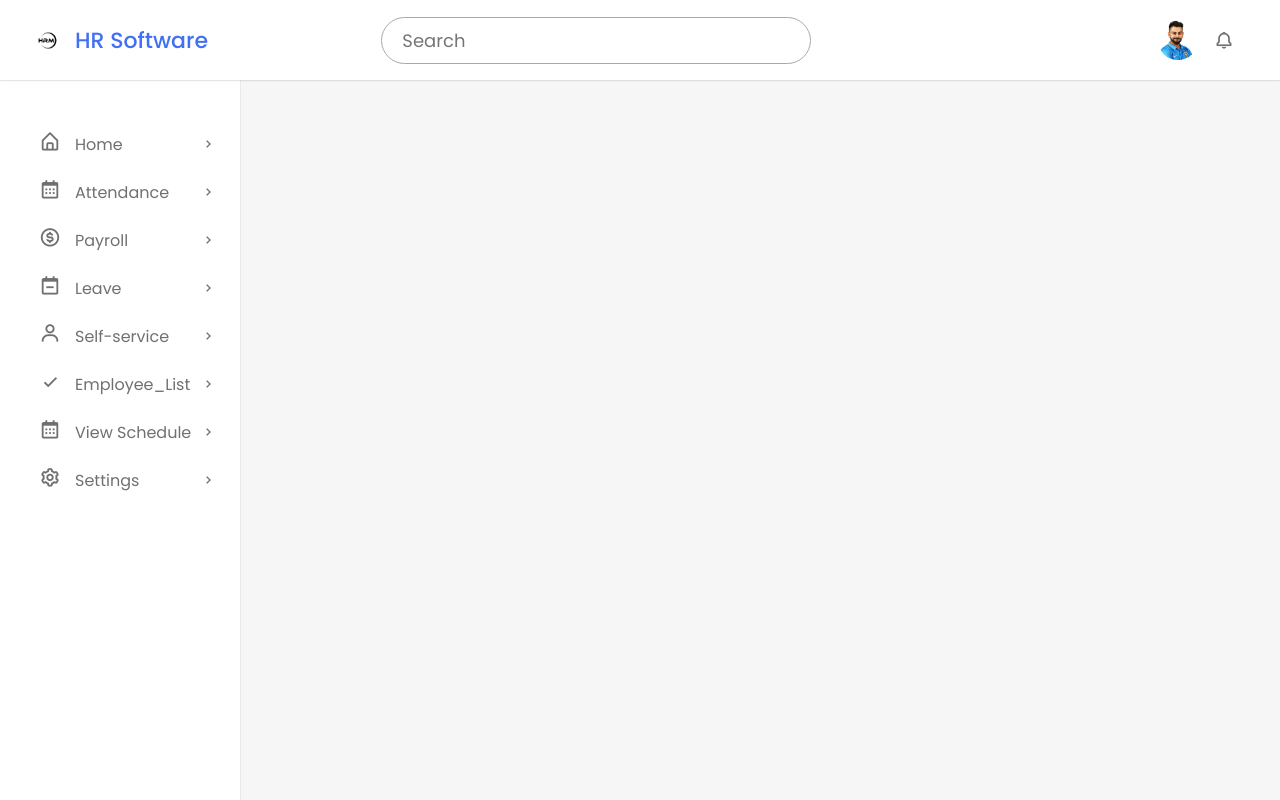
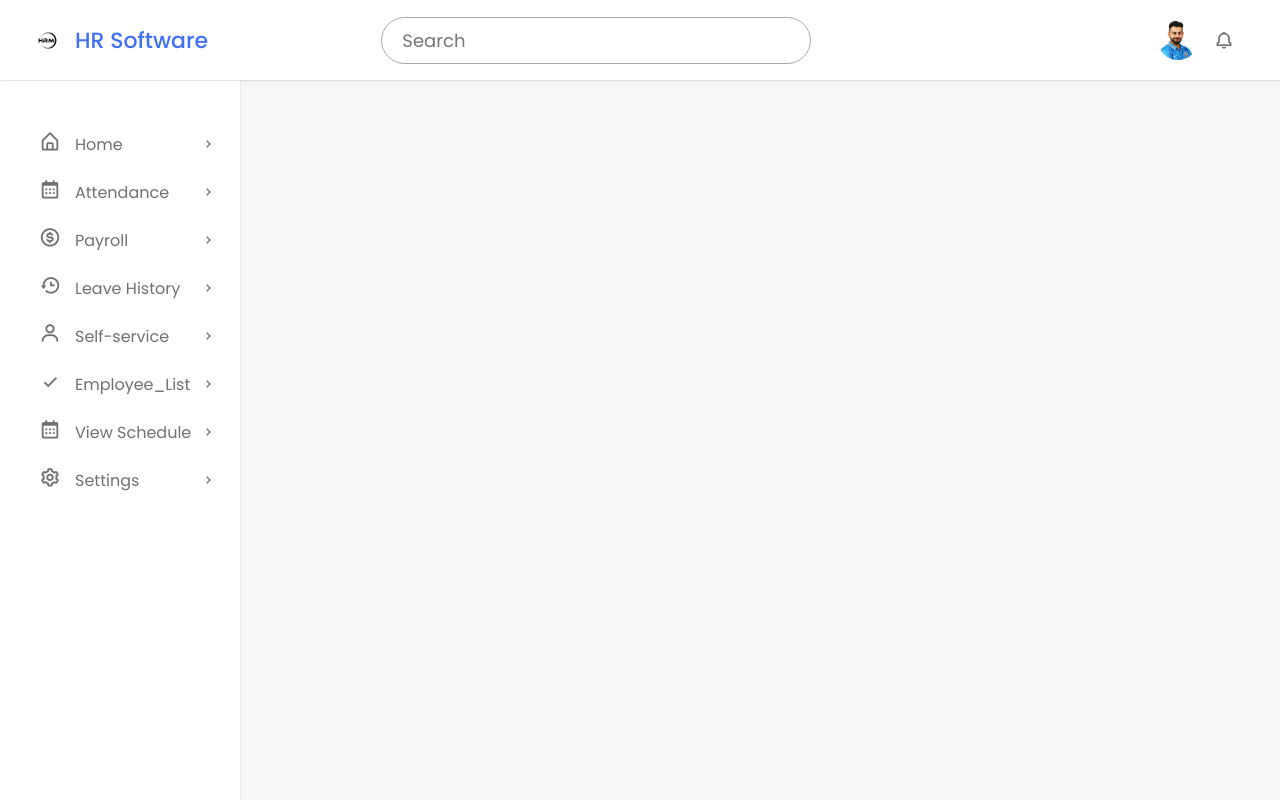
Before and after one commit to Dikeshkhatree/HR_Software, a PHP site: page /HR_Software/home.php in a window 1280 px wide. Run offline with PHP 8.4, Linux system fonts and the light colour scheme; the visitor is signed in with stand-in values (Sample User, id 1).

Commit message:
space maintained

```diff
--- a/home.php
+++ b/home.php
@@ -76,12 +76,11 @@ if (isset($_SESSION['user'])) {
               <i class="bx bx-chevron-right arrow-left"></i>
               </a>
 
-
-            <a href="view_leave.php" class="nav_link submenu_item">
+            <a href="admin_view_leave.php" class="nav_link submenu_item">
               <span class="navlink_icon">
-              <i class="bx bx-calendar-minus"></i>
+              <i class="bx bx-history"></i>
               </span>
-              <span class="navlink">Leave</span>
+              <span class="navlink">Leave History</span>
               <i class="bx bx-chevron-right arrow-left"></i>
               </a>
 
```
